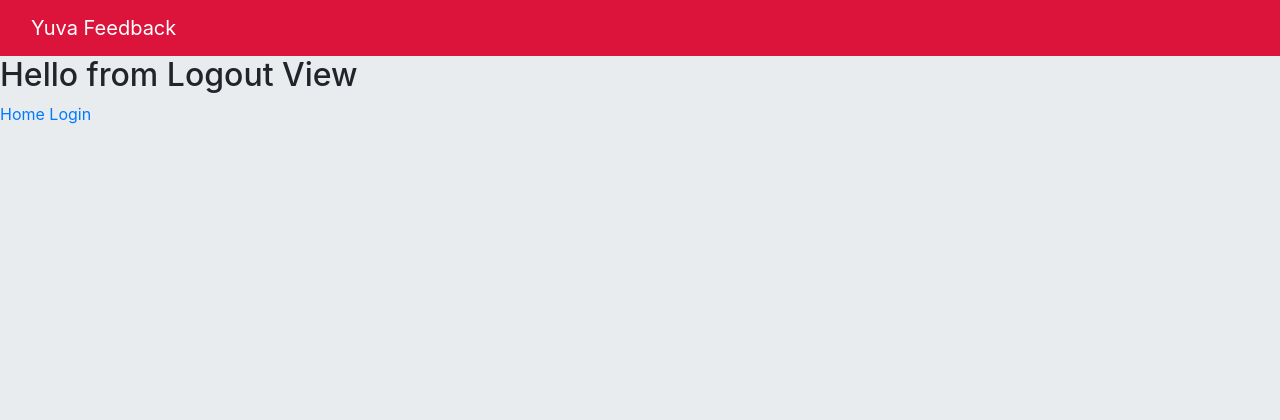
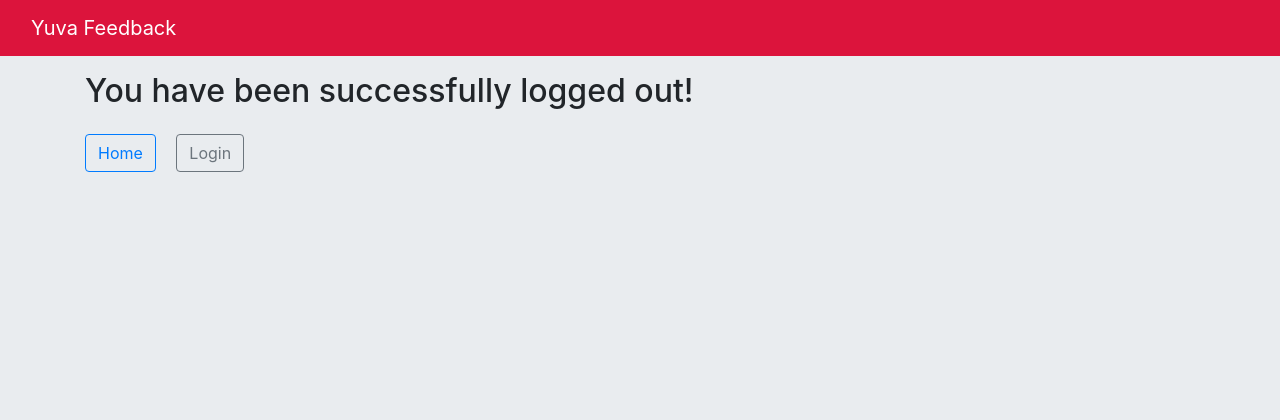
Before and after one commit to Gautam-J/yuva-feedback, a Django app: page /logout/ in a window 1280 px wide. Shown: the top 420 px of the page. Run offline with Django 3.2, Linux system fonts and the light colour scheme; some libraries are stand-ins or nearby versions.

Commit message:
html for logged out view

```diff
--- a/Review/templates/Review/logout.html
+++ b/Review/templates/Review/logout.html
@@ -1,10 +1,8 @@
 {% extends 'Home/index.html' %}
 {% block content %}
-    <div>
-        <h2>Hello from Logout View</h2>
-    </div>
-    <div>
-        <a href="{% url 'HomeView' %}">Home</a>
-        <a href="{% url 'LoginView' %}">Login</a>
+    <div class="container">
+        <h2 class="py-3">You have been successfully logged out!</h2>
+        <a class="btn btn-outline-primary mr-3" role="button" href="{% url 'HomeView' %}">Home</a>
+        <a class="btn btn-outline-secondary" role="button" href="{% url 'LoginView' %}">Login</a>
     </div>
 {% endblock content %}
```
